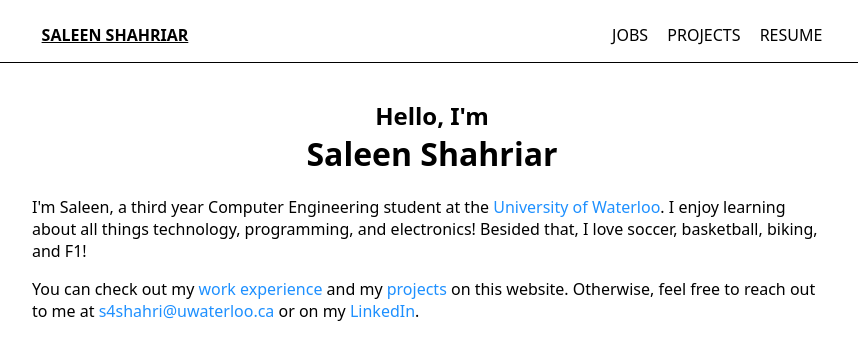
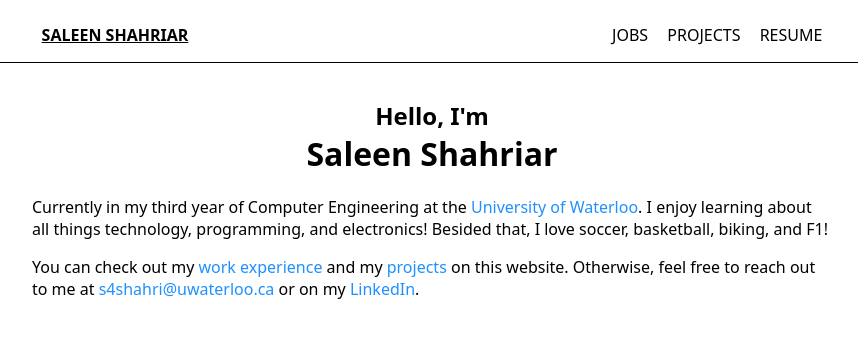
Before and after one commit to ssaleen/ssaleen.github.io, a Vue app: page /#/ in a window 1280 px wide. Shown: the top 360 px of the page, without its empty margins (208-1066 px from the left). Built offline with nearby package versions, Linux system fonts and the light colour scheme.

Commit message:
description fix

```diff
--- a/src/views/HomeView.vue
+++ b/src/views/HomeView.vue
@@ -9,9 +9,10 @@
 
     <h2>Hello, I'm</h2>
     <h1>Saleen Shahriar</h1>
+    <!-- TODO: Cursor-Carousel: Waterloo Computer Engineering, Soccer Fan, Constantly Learning -->
 
     <p>
-      I'm Saleen, a third year Computer Engineering student at the
+      Currently in my third year of Computer Engineering at the
       <a href="https://uwaterloo.ca/" target="_blank">University of Waterloo</a>.
       I enjoy learning about all things technology, programming, and electronics!
       Besided that, I love soccer, basketball, biking, and F1!
```
